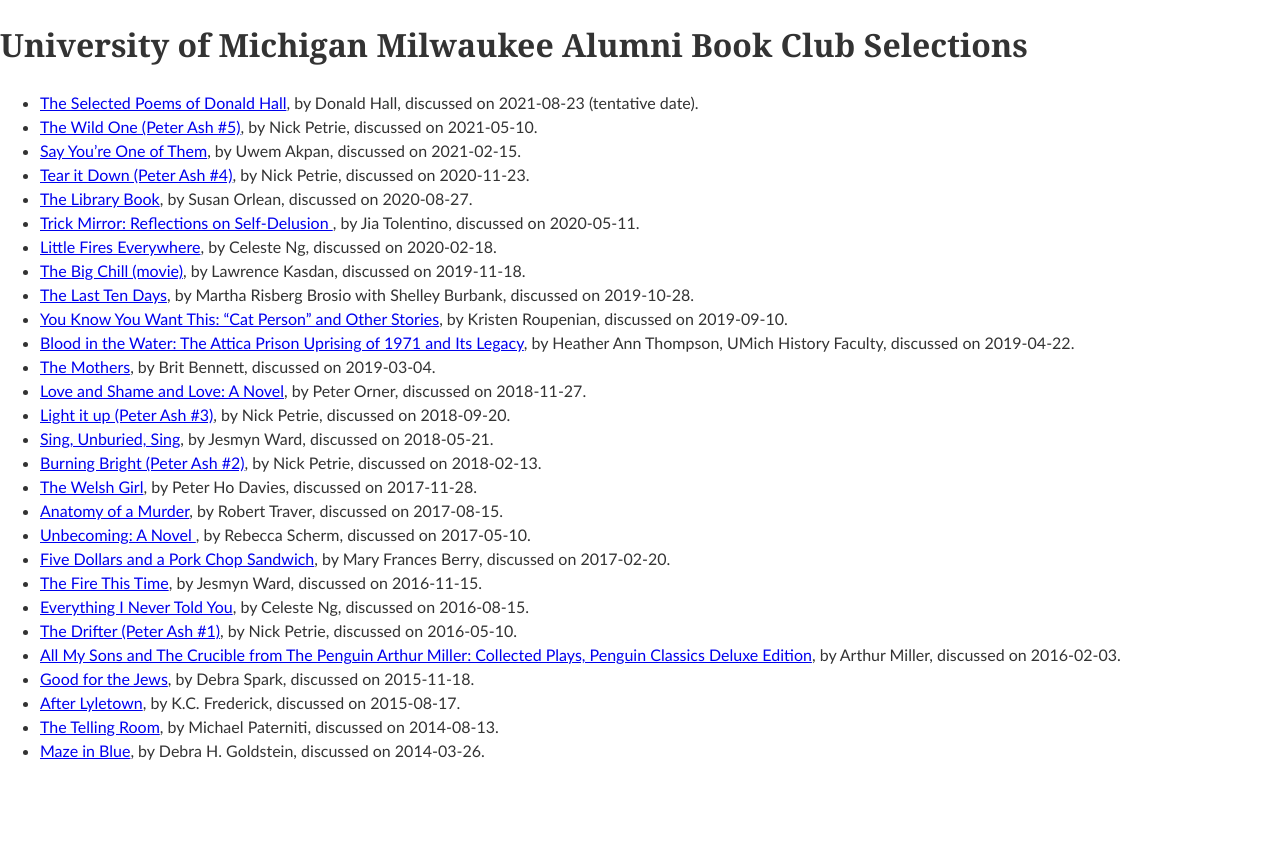
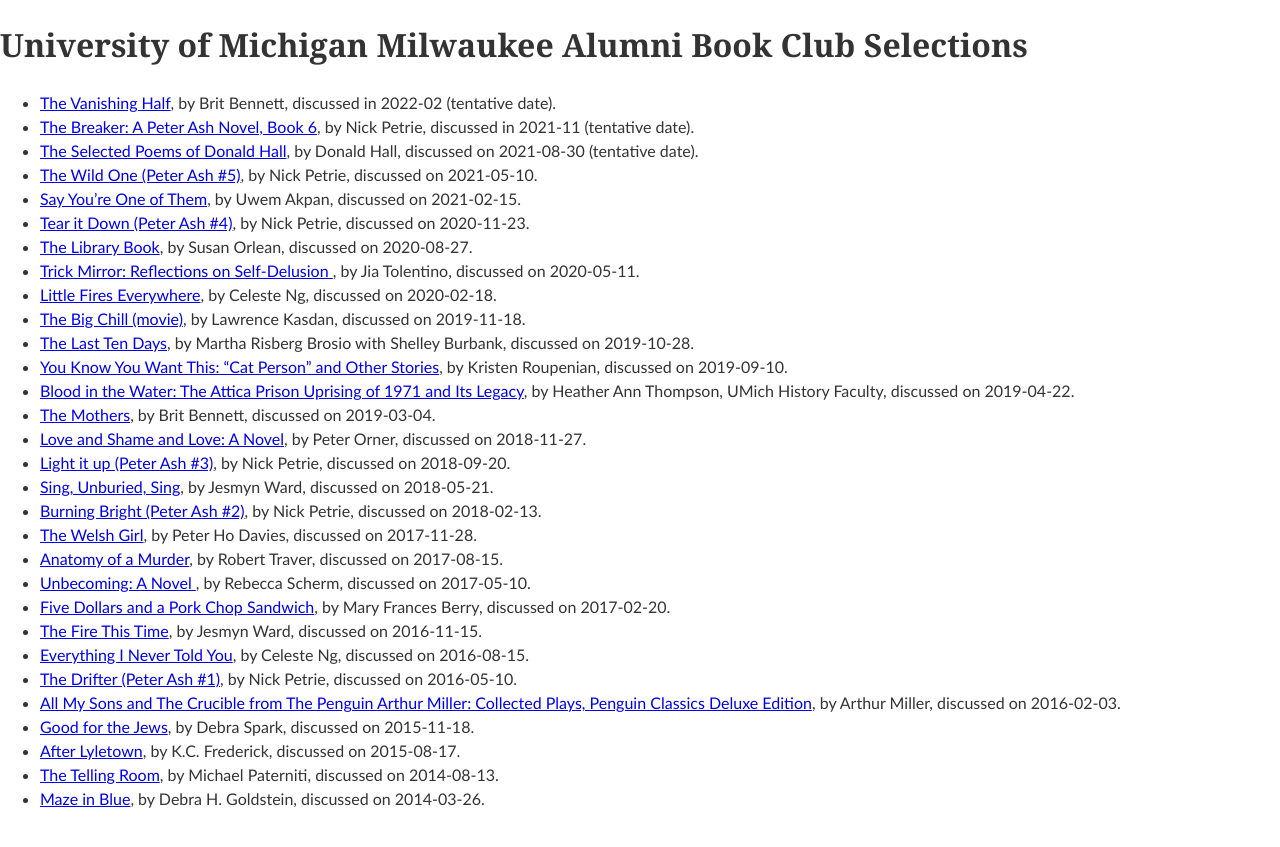
Before and after one commit to edurant/edurant.github.io, a Jekyll site: the page built from misc/bookClubUmMke.md, in a window 1280 px wide. Shown: the top 847 px of the page. Built offline with Jekyll 4.4.1, drawn with Linux system fonts in a browser that asks for light colours.

Commit message:
um mke book club

```diff
--- a/misc/bookClubUmMke.md
+++ b/misc/bookClubUmMke.md
@@ -1,9 +1,11 @@
 ---
 title: "University of Michigan Milwaukee Alumni Book Club Selections"
-date: 2021-02-16 08:24:30 -0600
+date: 2021-05-11 09:49:30 -0500
 ---
 
-* [The Selected Poems of Donald Hall](https://bookshop.org/books/the-selected-poems-of-donald-hall/9781328745606), by Donald Hall, discussed on 2021-08-23 (tentative date).
+* [The Vanishing Half](https://bookshop.org/books/the-vanishing-half-9780525536291), by Brit Bennett, discussed in 2022-02 (tentative date).
+* [The Breaker: A Peter Ash Novel, Book 6](https://bookshop.org/books/the-breaker-9781432883638), by Nick Petrie, discussed in 2021-11 (tentative date).
+* [The Selected Poems of Donald Hall](https://bookshop.org/books/the-selected-poems-of-donald-hall/9781328745606), by Donald Hall, discussed on 2021-08-30 (tentative date).
 * [The Wild One (Peter Ash #5)](https://bookshop.org/books/the-wild-one-9780525535447/9780593188057), by Nick Petrie, discussed on 2021-05-10.
 * [Say You're One of Them](https://bookshop.org/books/say-you-re-one-of-them/9780316086370), by Uwem Akpan, discussed on 2021-02-15.
 * [Tear it Down (Peter Ash #4)](https://www.amazon.com/dp/B07CKFBW65), by Nick Petrie, discussed on 2020-11-23.
```
